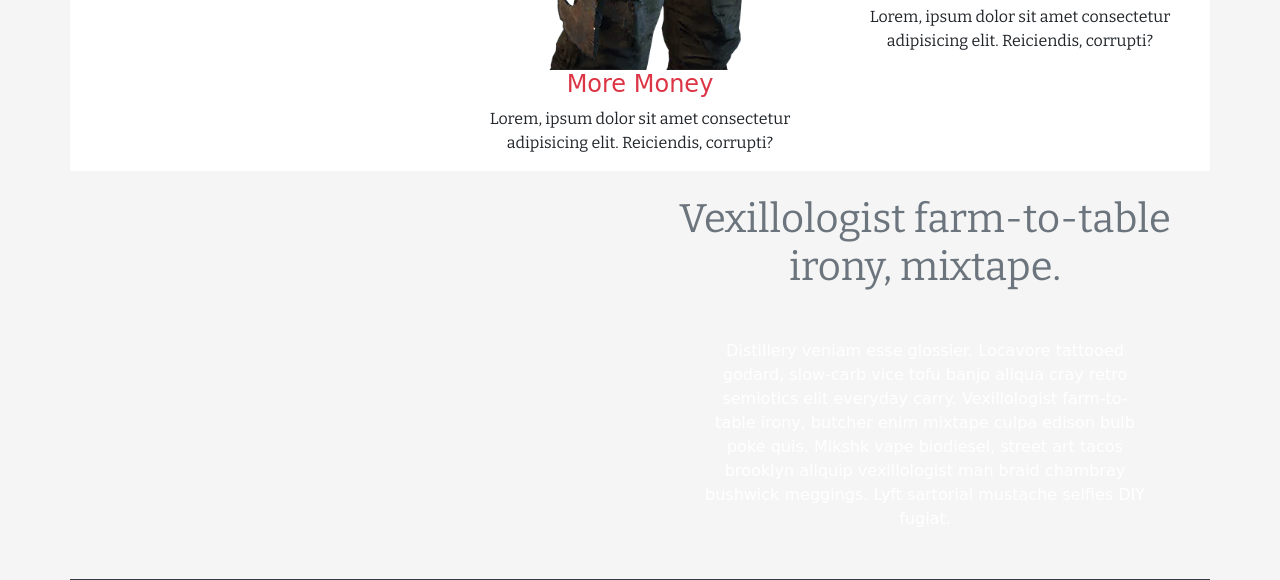
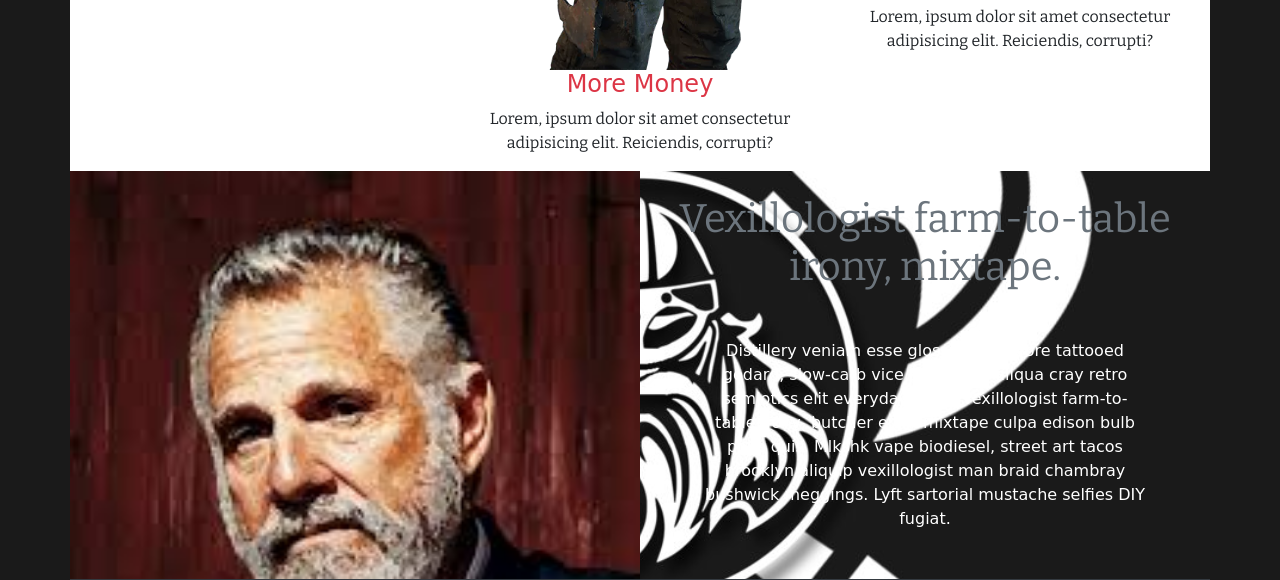
Before and after one commit to michaelgreen94/beard-clone, a plain HTML site: page index.html in a window 1280 px wide. Shown: the part 1613-2193 px from the top of the page. Drawn offline with nearby package versions, Linux system fonts and the light colour scheme; a web font is replaced by a local one.

Commit message:
pathing changes

```diff
--- a/assets/styles/style.css
+++ b/assets/styles/style.css
@@ -4,7 +4,7 @@
 
 
 .bgimg {
-    background-image: url(assets/images/valhalla.png);
+    background-image: url(/assets/images/valhalla.png);
     height: 100%;
     background-attachment: fixed;
     background-position: center;
@@ -13,7 +13,7 @@
 }
 
 .bgimg2 {
-    background-image: url(assets/images/mimw.jpg);
+    background-image: url(/assets/images/mimw.jpg);
     background-size: cover;
     max-width: 100%;
     max-height: 100%;
```
